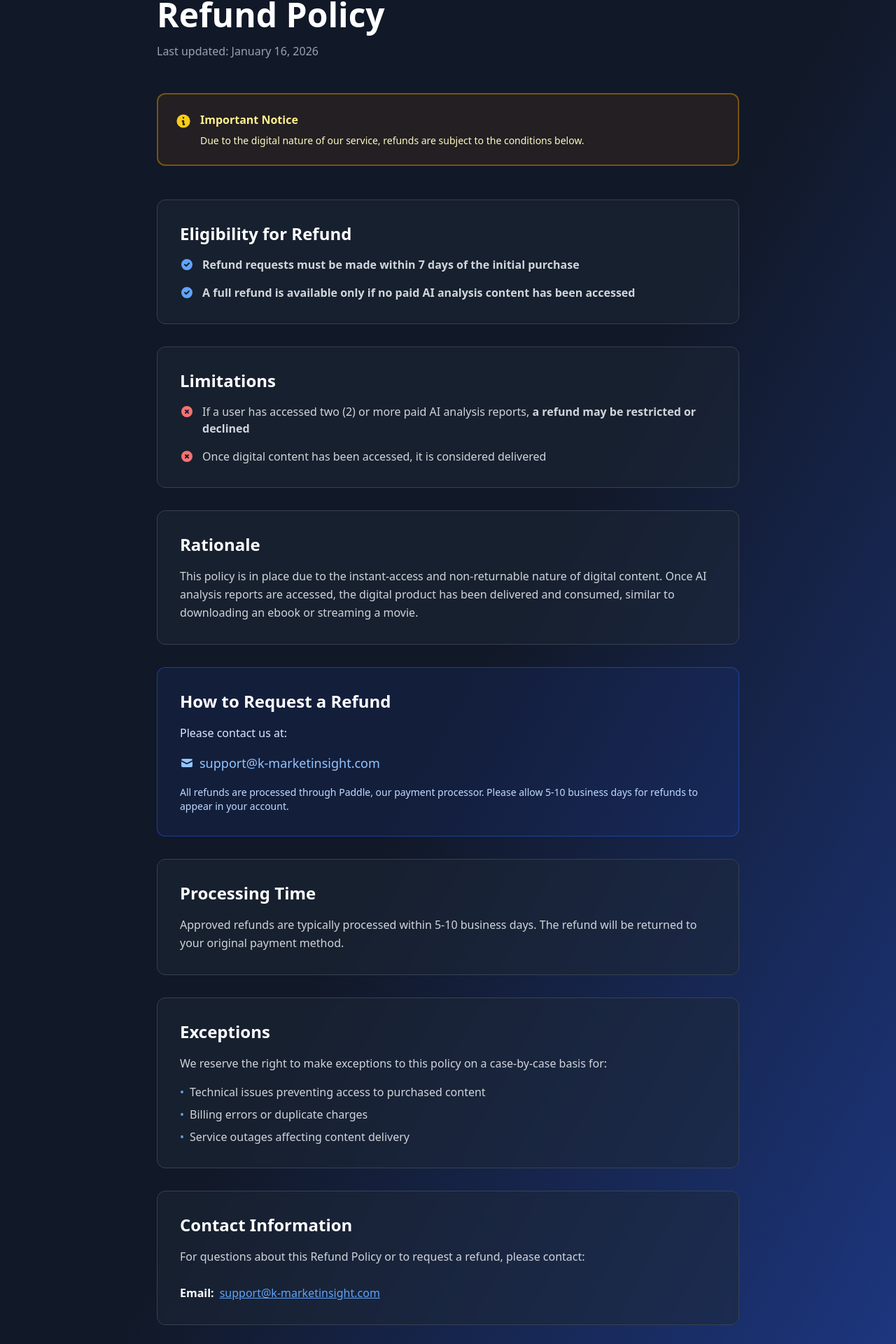
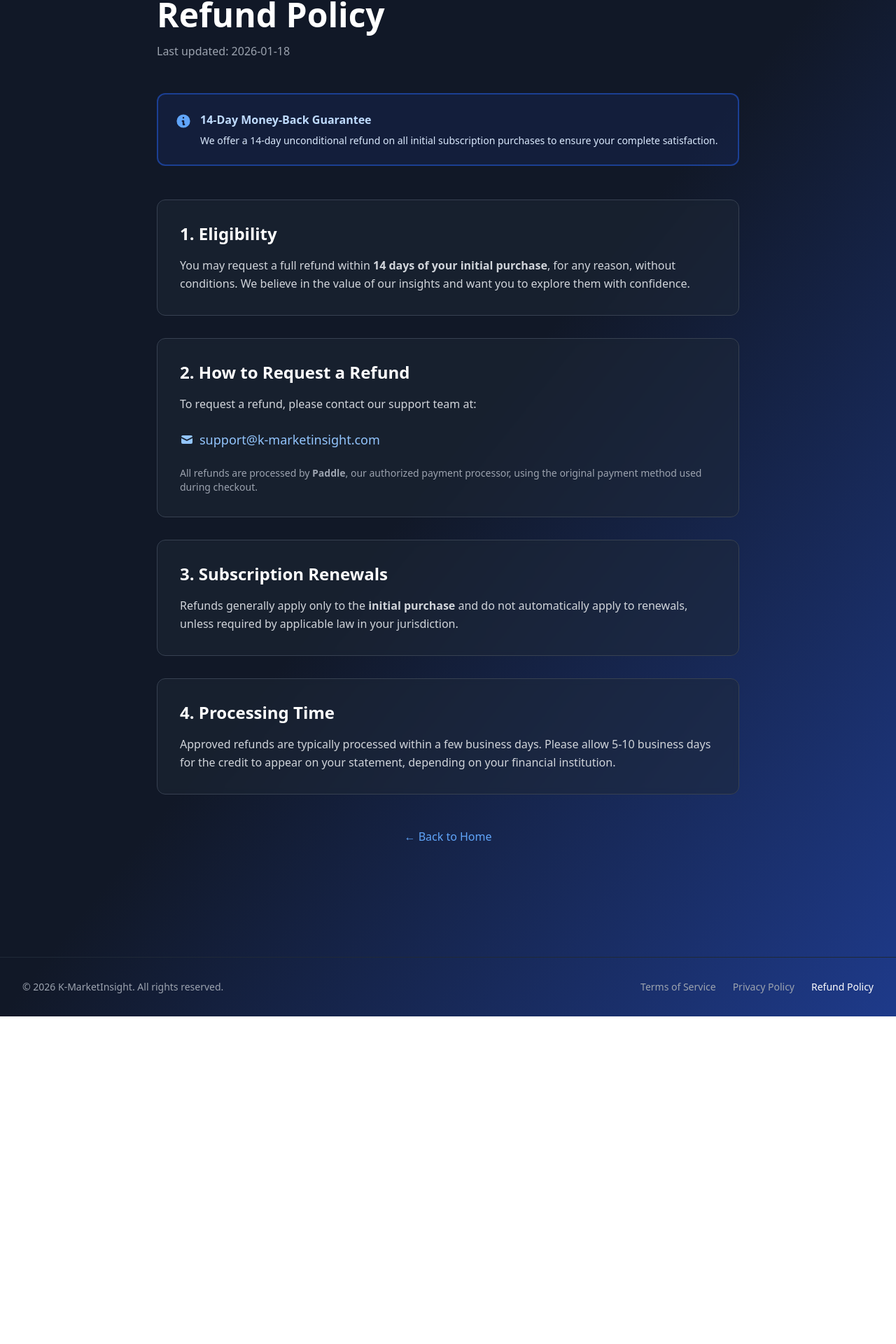
Before and after one commit to yaccurue5-bingl/stockplatform, a Next.js app in the folder my-research-platform/: page /refund-policy in a window 1280 px wide. Shown: the part 148-2068 px from the top of the page at 70% size. After the commit the page ends 1600 px from the top, so only its background shows below. Built offline with nearby package versions, Linux system fonts and the light colour scheme.

Commit message:
Update page.tsx

```diff
--- a/my-research-platform/app/(marketing)/refund-policy/page.tsx
+++ b/my-research-platform/app/(marketing)/refund-policy/page.tsx
@@ -3,7 +3,7 @@ import type { Metadata } from 'next';
 
 export const metadata: Metadata = {
   title: 'Refund Policy - K-MarketInsight',
-  description: '7-day refund policy for digital content purchases',
+  description: '14-day unconditional refund policy for initial subscriptions',
 };
 
 export default function RefundPolicyPage() {
@@ -24,17 +24,17 @@ export default function RefundPolicyPage() {
       {/* Content */}
       <div className="max-w-4xl mx-auto px-4 sm:px-6 lg:px-8 py-20">
         <h1 className="text-5xl font-bold text-white mb-4">Refund Policy</h1>
-        <p className="text-gray-400 mb-12">Last updated: January 16, 2026</p>
+        <p className="text-gray-400 mb-12">Last updated: 2026-01-18</p>
 
-        <div className="bg-yellow-900/20 border-2 border-yellow-600/50 rounded-xl p-6 mb-12">
+        <div className="bg-blue-900/20 border-2 border-blue-600/50 rounded-xl p-6 mb-12">
           <div className="flex items-start gap-3">
-            <svg className="w-6 h-6 text-yellow-400 flex-shrink-0 mt-0.5" fill="currentColor" viewBox="0 0 20 20">
+            <svg className="w-6 h-6 text-blue-400 flex-shrink-0 mt-0.5" fill="currentColor" viewBox="0 0 20 20">
               <path fillRule="evenodd" d="M18 10a8 8 0 11-16 0 8 8 0 0116 0zm-7-4a1 1 0 11-2 0 1 1 0 012 0zM9 9a1 1 0 000 2v3a1 1 0 001 1h1a1 1 0 100-2v-3a1 1 0 00-1-1H9z" clipRule="evenodd" />
             </svg>
             <div>
-              <h3 className="text-yellow-200 font-bold mb-2">Important Notice</h3>
-              <p className="text-yellow-100 text-sm">
-                Due to the digital nature of our service, refunds are subject to the conditions below.
+              <h3 className="text-blue-200 font-bold mb-2">14-Day Money-Back Guarantee</h3>
+              <p className="text-blue-100 text-sm">
+                We offer a 14-day unconditional refund on all initial subscription purchases to ensure your complete satisfaction.
               </p>
             </div>
           </div>
@@ -42,66 +42,20 @@ export default function RefundPolicyPage() {
 
         <div className="space-y-8">
           <div className="bg-gray-800/50 backdrop-blur-sm border border-gray-700 rounded-xl p-8">
-            <h2 className="text-2xl font-bold text-white mb-4">Eligibility for Refund</h2>
-            <div className="space-y-4 text-gray-300">
-              <div className="flex items-start gap-3">
-                <svg className="w-5 h-5 text-blue-400 flex-shrink-0 mt-0.5" fill="currentColor" viewBox="0 0 20 20">
-                  <path fillRule="evenodd" d="M10 18a8 8 0 100-16 8 8 0 000 16zm3.707-9.293a1 1 0 00-1.414-1.414L9 10.586 7.707 9.293a1 1 0 00-1.414 1.414l2 2a1 1 0 001.414 0l4-4z" clipRule="evenodd" />
-                </svg>
-                <p>
-                  <strong>Refund requests must be made within 7 days of the initial purchase</strong>
-                </p>
-              </div>
-              <div className="flex items-start gap-3">
-                <svg className="w-5 h-5 text-blue-400 flex-shrink-0 mt-0.5" fill="currentColor" viewBox="0 0 20 20">
-                  <path fillRule="evenodd" d="M10 18a8 8 0 100-16 8 8 0 000 16zm3.707-9.293a1 1 0 00-1.414-1.414L9 10.586 7.707 9.293a1 1 0 00-1.414 1.414l2 2a1 1 0 001.414 0l4-4z" clipRule="evenodd" />
-                </svg>
-                <p>
-                  <strong>A full refund is available only if no paid AI analysis content has been accessed</strong>
-                </p>
-              </div>
-            </div>
+            <h2 className="text-2xl font-bold text-white mb-4">1. Eligibility</h2>
+            <p className="text-gray-300 leading-relaxed">
+              You may request a full refund within <strong>14 days of your initial purchase</strong>, for any reason, without conditions. We believe in the value of our insights and want you to explore them with confidence.
+            </p>
           </div>
 
           <div className="bg-gray-800/50 backdrop-blur-sm border border-gray-700 rounded-xl p-8">
-            <h2 className="text-2xl font-bold text-white mb-4">Limitations</h2>
-            <div className="space-y-4 text-gray-300">
-              <div className="flex items-start gap-3">
-                <svg className="w-5 h-5 text-red-400 flex-shrink-0 mt-0.5" fill="currentColor" viewBox="0 0 20 20">
-                  <path fillRule="evenodd" d="M10 18a8 8 0 100-16 8 8 0 000 16zM8.707 7.293a1 1 0 00-1.414 1.414L8.586 10l-1.293 1.293a1 1 0 101.414 1.414L10 11.414l1.293 1.293a1 1 0 001.414-1.414L11.414 10l1.293-1.293a1 1 0 00-1.414-1.414L10 8.586 8.707 7.293z" clipRule="evenodd" />
-                </svg>
-                <p>
-                  If a user has accessed two (2) or more paid AI analysis reports, <strong>a refund may be restricted or declined</strong>
-                </p>
-              </div>
-              <div className="flex items-start gap-3">
-                <svg className="w-5 h-5 text-red-400 flex-shrink-0 mt-0.5" fill="currentColor" viewBox="0 0 20 20">
-                  <path fillRule="evenodd" d="M10 18a8 8 0 100-16 8 8 0 000 16zM8.707 7.293a1 1 0 00-1.414 1.414L8.586 10l-1.293 1.293a1 1 0 101.414 1.414L10 11.414l1.293 1.293a1 1 0 001.414-1.414L11.414 10l1.293-1.293a1 1 0 00-1.414-1.414L10 8.586 8.707 7.293z" clipRule="evenodd" />
-                </svg>
-                <p>
-                  Once digital content has been accessed, it is considered delivered
-                </p>
-              </div>
-            </div>
-          </div>
-
-          <div className="bg-gray-800/50 backdrop-blur-sm border border-gray-700 rounded-xl p-8">
-            <h2 className="text-2xl font-bold text-white mb-4">Rationale</h2>
-            <p className="text-gray-300 leading-relaxed">
-              This policy is in place due to the instant-access and non-returnable nature of digital content.
-              Once AI analysis reports are accessed, the digital product has been delivered and consumed,
-              similar to downloading an ebook or streaming a movie.
-            </p>
-          </div>
-
-          <div className="bg-blue-900/20 border border-blue-600/50 rounded-xl p-8">
-            <h2 className="text-2xl font-bold text-white mb-4">How to Request a Refund</h2>
-            <p className="text-blue-100 leading-relaxed mb-4">
-              Please contact us at:
+            <h2 className="text-2xl font-bold text-white mb-4">2. How to Request a Refund</h2>
+            <p className="text-gray-300 leading-relaxed mb-6">
+              To request a refund, please contact our support team at:
             </p>
             <a
               href="mailto:support@k-marketinsight.com"
-              className="inline-flex items-center gap-2 text-blue-300 hover:text-blue-200 font-medium text-lg"
+              className="inline-flex items-center gap-2 text-blue-300 hover:text-blue-200 font-medium text-lg mb-6"
             >
               <svg className="w-5 h-5" fill="currentColor" viewBox="0 0 20 20">
                 <path d="M2.003 5.884L10 9.882l7.997-3.998A2 2 0 0016 4H4a2 2 0 00-1.997 1.884z" />
@@ -109,48 +63,22 @@ export default function RefundPolicyPage() {
               </svg>
               support@k-marketinsight.com
             </a>
-            <p className="text-blue-200 text-sm mt-4">
-              All refunds are processed through Paddle, our payment processor. Please allow 5-10 business days for refunds to appear in your account.
+            <p className="text-gray-400 text-sm">
+              All refunds are processed by <strong>Paddle</strong>, our authorized payment processor, using the original payment method used during checkout.
             </p>
           </div>
 
           <div className="bg-gray-800/50 backdrop-blur-sm border border-gray-700 rounded-xl p-8">
-            <h2 className="text-2xl font-bold text-white mb-4">Processing Time</h2>
+            <h2 className="text-2xl font-bold text-white mb-4">3. Subscription Renewals</h2>
             <p className="text-gray-300 leading-relaxed">
-              Approved refunds are typically processed within 5-10 business days. The refund will be returned to your original payment method.
+              Refunds generally apply only to the <strong>initial purchase</strong> and do not automatically apply to renewals, unless required by applicable law in your jurisdiction.
             </p>
           </div>
 
           <div className="bg-gray-800/50 backdrop-blur-sm border border-gray-700 rounded-xl p-8">
-            <h2 className="text-2xl font-bold text-white mb-4">Exceptions</h2>
-            <p className="text-gray-300 leading-relaxed mb-4">
-              We reserve the right to make exceptions to this policy on a case-by-case basis for:
-            </p>
-            <ul className="space-y-2 text-gray-300">
-              <li className="flex items-start gap-2">
-                <span className="text-blue-400">•</span>
-                Technical issues preventing access to purchased content
-              </li>
-              <li className="flex items-start gap-2">
-                <span className="text-blue-400">•</span>
-                Billing errors or duplicate charges
-              </li>
-              <li className="flex items-start gap-2">
-                <span className="text-blue-400">•</span>
-                Service outages affecting content delivery
-              </li>
-            </ul>
-          </div>
-
-          <div className="bg-gray-800/50 backdrop-blur-sm border border-gray-700 rounded-xl p-8">
-            <h2 className="text-2xl font-bold text-white mb-4">Contact Information</h2>
+            <h2 className="text-2xl font-bold text-white mb-4">4. Processing Time</h2>
             <p className="text-gray-300 leading-relaxed">
-              For questions about this Refund Policy or to request a refund, please contact:
-              <br /><br />
-              <strong className="text-white">Email:</strong>
-              <a href="mailto:support@k-marketinsight.com" className="text-blue-400 hover:text-blue-300 underline ml-2">
-                support@k-marketinsight.com
-              </a>
+              Approved refunds are typically processed within a few business days. Please allow 5-10 business days for the credit to appear on your statement, depending on your financial institution.
             </p>
           </div>
         </div>
```
